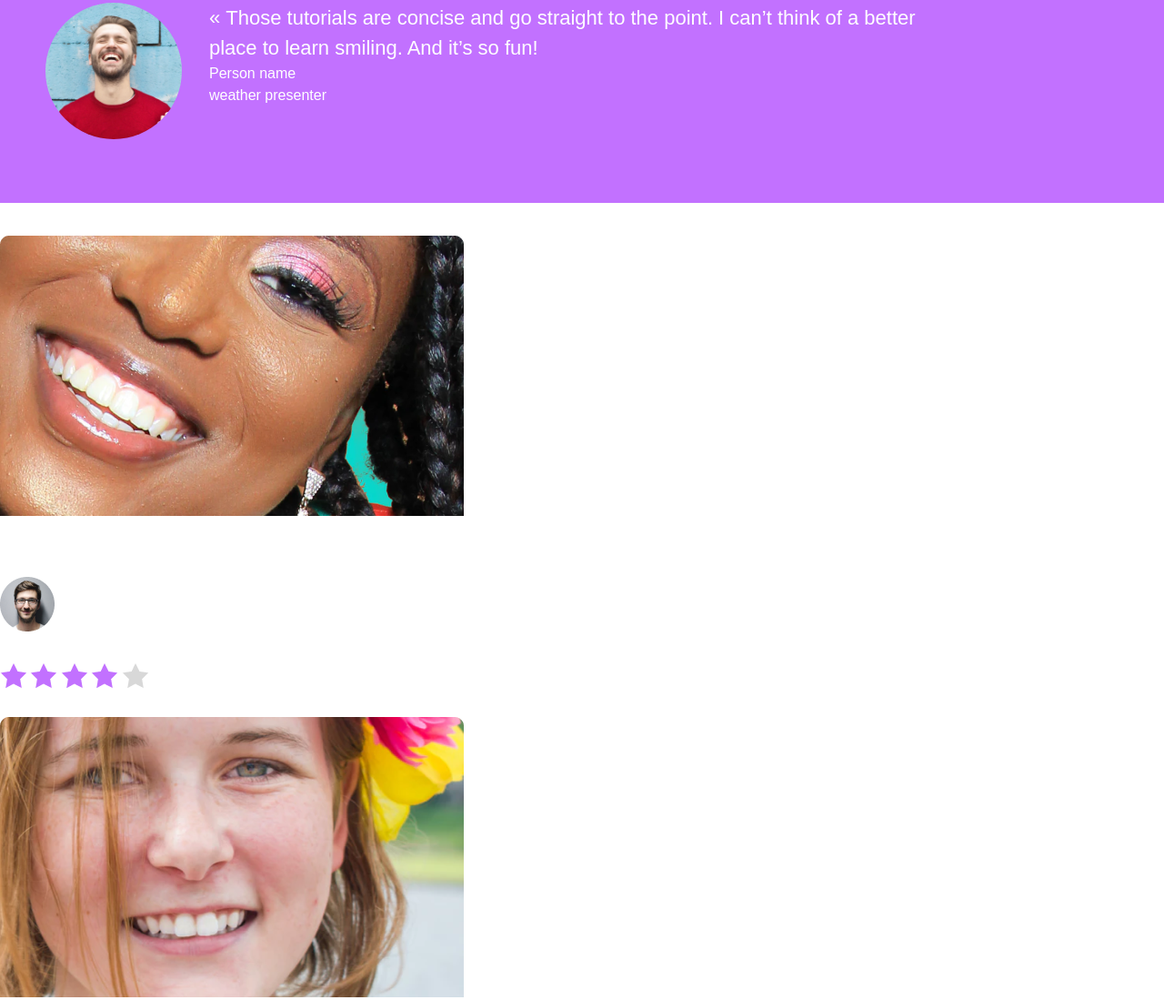
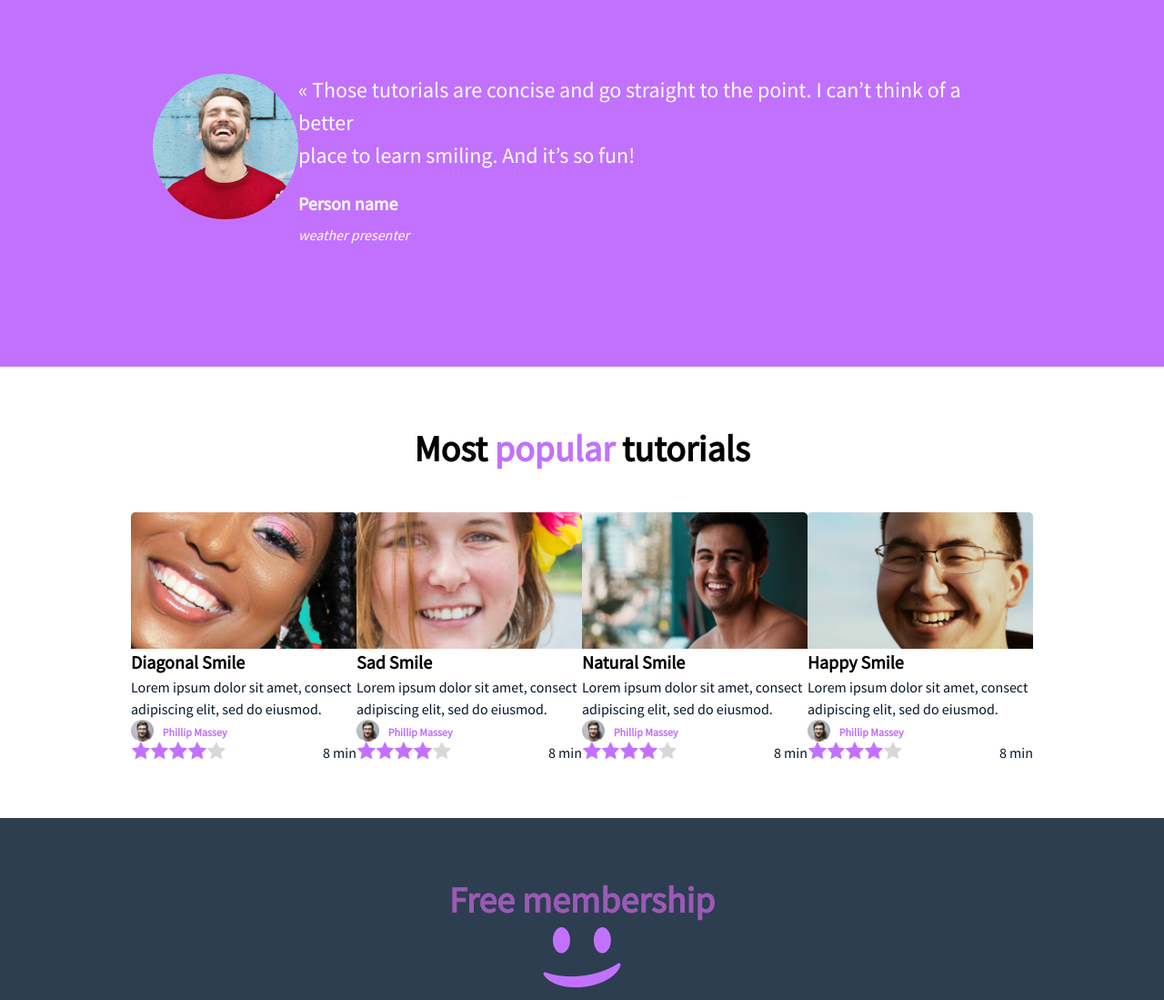
Before and after one commit to Nick-Lemy/alu-web-development, a plain HTML site: page css_advanced/index.html in a window 1280 px wide. Shown: the part 1059-2158 px from the top of the page at 91% size. Drawn offline with Linux system fonts and the light colour scheme.

Commit message:
adjustements

```diff
--- a/css_advanced/index.html
+++ b/css_advanced/index.html
@@ -5,12 +5,12 @@
     <meta charset="UTF-8">
     <meta name="viewport" content="width=device-width, initial-scale=1.0">
     <link rel="stylesheet" href="styles.css">
+    <link href='https://fonts.googleapis.com/css?family=Source+Sans+Pro' rel='stylesheet' type='text/css'>
     <title>Document</title>
 </head>
 
 <body>
     <header>
-        <img src="assets/background.png" class="background-image" alt="header background">
         <div class="nav-bar">
             <div class="logo">
                 <a href="#"><img src="logo.png" alt="logo"></a>
@@ -23,6 +23,7 @@
         </div>
     </header>
     <main>
+        <div class="ming">
         <section class="section-1">
             <div class="get-schooled">
                 <h1>Get Schooled</h1>
@@ -61,24 +62,24 @@
                 <div>
                     <blockquote>« Those tutorials are concise and go straight to the point. I can’t think of a better <br>
                         place to learn smiling. And it’s so fun!</blockquote>
-                    <p>Person name</p>
-                    <p>weather presenter</p>
+                    <p class="author-name">Person name</p>
+                    <p class="abc">weather presenter</p>
                 </div>
             </div>
         </section>
-        <section>
-            <h1>Most popular tutorials</h1>
-            <div>
+        <section class="section-3">
+            <h1>Most <span>popular</span> tutorials</h1>
+            <div class="tutorials">
                 <div>
                     <img src="video_1.png" alt="">
                     <h2>Diagonal Smile</h2>
                     <p>Lorem ipsum dolor sit amet, consect adipiscing elit, sed do eiusmod.</p>
-                    <div>
+                    <div class="sub-video">
                         <img src="author.png" alt="">
                         <h3>Phillip Massey</h3>
                     </div>
-                    <div>
-                        <div>
+                    <div class="sub-sub-video">
+                        <div class="stars">
                             <img src="star.png" alt="">
                             <img src="star.png" alt="">
                             <img src="star.png" alt="">
@@ -92,12 +93,12 @@
                     <img src="video_2.png" alt="">
                     <h2>Sad Smile</h2>
                     <p>Lorem ipsum dolor sit amet, consect adipiscing elit, sed do eiusmod.</p>
-                    <div>
+                    <div  class="sub-video">
                         <img src="author.png" alt="">
                         <h3>Phillip Massey</h3>
                     </div>
-                    <div>
-                        <div>
+                    <div class="sub-sub-video">
+                        <div class="stars">
                             <img src="star.png" alt="">
                             <img src="star.png" alt="">
                             <img src="star.png" alt="">
@@ -111,12 +112,12 @@
                     <img src="video_3.png" alt="">
                     <h2>Natural Smile</h2>
                     <p>Lorem ipsum dolor sit amet, consect adipiscing elit, sed do eiusmod.</p>
-                    <div>
+                    <div  class="sub-video">
                         <img src="author.png" alt="">
                         <h3>Phillip Massey</h3>
                     </div>
-                    <div>
-                        <div>
+                    <div class="sub-sub-video">
+                        <div class="stars">
                             <img src="star.png" alt="">
                             <img src="star.png" alt="">
                             <img src="star.png" alt="">
@@ -130,12 +131,12 @@
                     <img src="video_4.png" alt="">
                     <h2>Happy Smile</h2>
                     <p>Lorem ipsum dolor sit amet, consect adipiscing elit, sed do eiusmod.</p>
-                    <div>
+                    <div  class="sub-video">
                         <img src="author.png" alt="">
                         <h3>Phillip Massey</h3>
                     </div>
-                    <div>
-                        <div>
+                    <div class="sub-sub-video">
+                        <div class="stars">
                             <img src="star.png" alt="">
                             <img src="star.png" alt="">
                             <img src="star.png" alt="">
@@ -147,7 +148,7 @@
                 </div>
             </div>
         </section>
-        <section>
+        <section class="section-4">
             <h1>Free membership</h1>
             <div>
                 <div>
@@ -173,7 +174,7 @@
             </div>
             <button>REGISTER FOR FREE</button>
         </section>
-        <section>
+        <section class="section-5">
             <h1>F.A.Q.</h1>
             <div>
                 <div>
@@ -214,6 +215,7 @@
                 </div>
             </div>
         </section>
+        </div>
     </main>
     <footer>
         <div>
--- a/css_advanced/styles.css
+++ b/css_advanced/styles.css
@@ -6,22 +6,51 @@
 }
 
 body {
-    font-family: 'Arial', sans-serif;
+    font-family: Source Sans Pro;
     color: #fff;
     line-height: 1.5;
     /* padding-left: 200px;
     padding-right: 200px; */
 }
 
+header {
+    display: flex;
+    padding: 12px;
+    position: absolute;
+    justify-content: center;
+    align-items: center;
+    width: 100%;
+    left: 0;
+    z-index: 10;
+
+}
+
 /* Header styling */
 
-.background-image {
+/* .background-image {
     position: absolute;
     top: 0;
     left: 0;
     width: 100%;
     height: 100%;
     object-fit: cover;
+    z-index: -1;
+} */
+
+.ming {
+    position: relative;
+}
+
+.ming::before {
+    content: "";
+    position: absolute;
+    top: 0;
+    right: 0;
+    bottom: 0;
+    left: 0;
+    background: url("./assets/background.png") no-repeat center center fixed;
+    background-size: cover;
+    filter: grayscale(100%);
     z-index: -1;
 }
 
@@ -31,7 +60,6 @@ body {
     justify-content: space-between;
     align-items: center;
     width: 100%;
-    padding: 30px 50px;
     padding-left: 200px;
     padding-right: 200px;
 }
@@ -52,30 +80,26 @@ body {
     color: #a29bfe;
 }
 
-main{
-    margin-top: 80px;
-}
-
-.section-1{
+.section-1 {
     display: flex;
     flex-direction: column;
     align-items: center;
-    margin-bottom: 100px;
 }
 
-.section-1 .get-schooled{
+.section-1 .get-schooled {
     display: flex;
     flex-direction: column;
     align-items: center;
     margin-bottom: auto;
 }
 
-.section-1 .get-schooled h1{
+.section-1 .get-schooled h1 {
     font-size: 120px;
     font-weight: 700;
+    margin-top: 20%;
 }
 
-.section-1 .get-schooled p{
+.section-1 .get-schooled p {
     display: flex;
     flex-direction: row;
     justify-content: space-between;
@@ -84,12 +108,12 @@ main{
     margin-bottom: 50px;
 }
 
-.section-1 .get-schooled p span{
+.section-1 .get-schooled p span {
     margin-left: 60px;
     margin-right: 60px;
 }
 
-.section-1 .get-schooled button{
+.section-1 .get-schooled button {
     border: none;
     background-color: #C271FF;
     color: white;
@@ -102,47 +126,42 @@ main{
     box-shadow: #131313;
 }
 
-.section-1 .learn-from-pros{
+.section-1 .learn-from-pros {
     display: flex;
     flex-direction: column;
     align-items: center;
 }
 
-.section-1 .learn-from-pros h2{
+.section-1 .learn-from-pros h2 {
     font-size: 32px;
     font-weight: normal;
     margin-bottom: 120px;
 }
 
-.section-1 .learn-from-pros h2 span{
+.section-1 .learn-from-pros h2 span {
     color: #C271FF;
 }
 
-.section-1 .learn-from-pros .pros{
+.section-1 .learn-from-pros .pros {
     display: flex;
     flex-direction: row;
-    justify-content: space-between;
-    gap: 200px;
+    justify-content: space-be;
 }
 
-.section-1 .learn-from-pros .pros div{
-    align-items: center;
-    text-align: center;
-}
 
-.section-1 .learn-from-pros .pros div p{
+.section-1 .learn-from-pros .pros div p {
     font-style: italic;
 }
 
 
-.section-1 .learn-from-pros .pros img{
+.section-1 .learn-from-pros .pros img {
     width: 150px;
     height: 150px;
     border-radius: 50%;
     margin-bottom: 20px;
 }
 
-.section-2{
+.section-2 {
     top: 0;
     left: 0;
     padding-left: 0;
@@ -150,25 +169,233 @@ main{
     padding: 50px;
 }
 
-.section-2 .quote{
+.author-name{
+    font-weight: 700;
+    font-size: 20px;
+    margin-bottom: 7px;
+}
+
+.abc{
+    font-style: italic;
+}
+
+.section-2 .quote {
     display: flex;
     flex-direction: row;
-    gap: 30px;
+    justify-content: space-around;
+    padding-top: 7%;
+    padding-bottom: 7%;
+    padding-left: 10%;
+    padding-right: 10%;
 }
 
-.section-2 .quote img{
-    width: 150px;
-    height: 150px;
+.section-2 .quote img {
+    width: 160px;
+    height: 160px;
     border-radius: 50%;
     margin-bottom: 20px;
 }
 
-.section-2 .quote div{
+.section-2 .quote div {
     align-items: self-start;
     display: flex;
     flex-direction: column;
 }
 
-.section-2 blockquote{
+.section-2 blockquote {
     font-size: 22px;
 }
+
+
+/* nick */
+
+
+/* Header Styles */
+
+/* Hero Section */
+
+.section-1 h1 {
+    font-size: 4rem;
+    font-weight: bold;
+}
+
+
+/* Learn from the Pros */
+.learn-from-pros {
+    text-align: center;
+    padding: 60px 20px;
+}
+
+.learn-from-pros .pros {
+    display: flex;
+    justify-content: space-around;
+    margin-top: 30px;
+    gap: 70px;
+}
+
+.learn-from-pros .pros div {
+    text-align: center;
+    width: 25%;
+}
+
+.learn-from-pros .pros img {
+    border-radius: 50%;
+    width: 100px;
+    height: 100px;
+}
+
+/* Testimonial Section */
+.section-2 {
+    background-color: #C271FF;
+    color: white;
+    padding: 50px;
+    text-align: left;
+}
+
+.section-2 blockquote {
+    font-size: 1.5rem;
+    margin-bottom: 20px;
+}
+
+/* Tutorials Section */
+.section-3 {
+    background-color: #fff;
+    text-align: center;
+    padding: 60px 20px;
+    color: black;
+}
+
+.section-3 h1 {
+    font-size: 2.5rem;
+    color: #000000;
+}
+
+.section-3 h1 span {
+    color: #C271FF;
+}
+
+.section-3 h2 {
+    color: #000000;
+    font-size: 20px;
+    font-weight: bold;
+}
+
+.section-3 .tutorials {
+    padding: 0 10% 0% 10%;
+    display: flex;
+    flex-direction: row;
+    justify-content: space-around;
+    margin-top: 40px;
+}
+
+.section-3 .tutorials>div {
+    width:  255px;
+    display: flex;
+    flex-direction: column;
+    text-align: left;
+    justify-content: center;
+}
+
+.section-3 .tutorials .sub-video {
+    display: flex;
+    flex-direction: row;
+    gap: 10px;
+}
+.section-3 h3{
+    margin-top: 5px;
+    font-size: 12px;
+    color: #C271FF;
+}
+
+.section-3 .tutorials .sub-video img {
+    width: 10%;
+}
+
+.stars {
+    display: flex;
+    width: 10%;
+    height: 5%;
+    flex-direction: row;
+    justify-content: space-between;
+}
+
+.stars>img{
+    width: 20px;
+    height: 20px;
+}
+
+.sub-sub-video{
+    display: flex;
+    flex-direction: row;
+    justify-content: space-between;
+}
+
+.section-3 p {
+    color: #071629;
+    text-align: left;
+    font-weight: 100;
+}
+
+.section-3 .tutorials img {
+    width: 100%;
+}
+
+/* Free Membership */
+.section-4 {
+    background-color: #2c3e50;
+    color: white;
+    padding: 60px;
+    text-align: center;
+}
+
+.section-4 h1 {
+    font-size: 2.5rem;
+    color: #9b59b6;
+}
+
+.section-4 button {
+    background-color: #9b59b6;
+    border: none;
+    padding: 15px 30px;
+    color: white;
+    border-radius: 25px;
+    font-size: 1.2rem;
+    cursor: pointer;
+    margin-top: 20px;
+}
+
+/* FAQ Section */
+.section-5 {
+    padding: 60px 20px;
+}
+
+.section-5 h1 {
+    font-size: 2.5rem;
+    text-align: center;
+}
+
+.section-5 .faq-grid {
+    display: grid;
+    grid-template-columns: repeat(2, 1fr);
+    gap: 40px;
+    margin-top: 40px;
+}
+
+.section-5 .faq-grid div {
+    padding: 20px;
+    background-color: #f8f8f8;
+    border-radius: 10px;
+}
+
+/* Footer */
+footer {
+    background-color: #2c3e50;
+    color: white;
+    padding: 30px;
+    text-align: center;
+}
+
+footer img {
+    width: 30px;
+    margin: 0 10px;
+}
```
